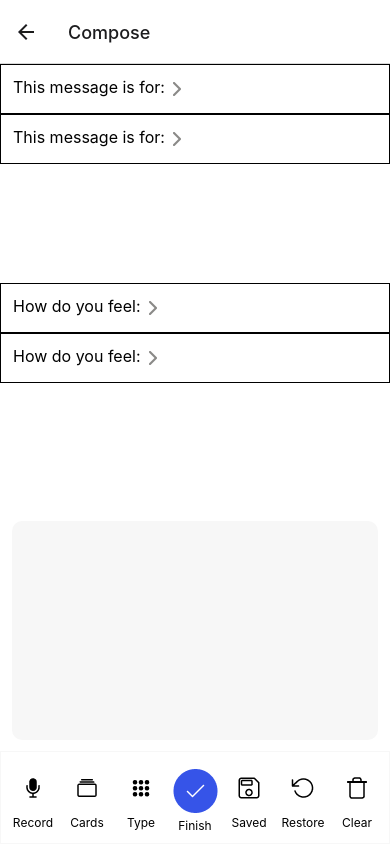
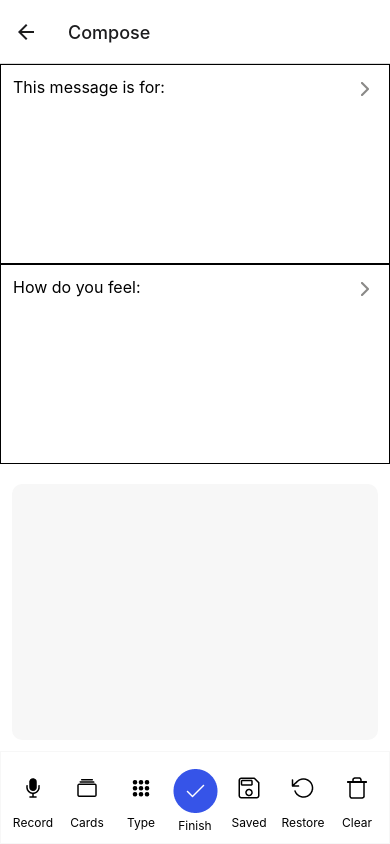
Before and after one commit to CS5520FeinbergSpring2024/team-project-group24, a React Native app: screen /ComposeNew in a window 390 px wide. Built offline with nearby package versions, Linux system fonts and the light colour scheme.

Commit message:
Made some progress with dropdown

```diff
--- a/components/DropDownSelection.tsx
+++ b/components/DropDownSelection.tsx
@@ -2,35 +2,66 @@ import {
   StyleSheet,
   Text,
   View,
+  ScrollView,
   Dimensions,
   Image,
   TouchableOpacity,
 } from 'react-native';
-import React from 'react';
+import React, {useState} from 'react';
 import Data from './Data';
 
 interface DropDownProp {
   header: string;
 }
 
-const DropDownSelection: React.FC<DropDownProp> = ({header}) => {
+const DropDownSelection: React.FC<DropDownProp> = () => {
+  const [currentIndex, setCurrentIndex] = useState<number | null>(null);
   return (
     <View style={styles.container}>
       {Data.map(
-        ({
-          color,
-          category,
-          locationOptions,
-          receiverOptions,
-          emotionOptions,
-        }) => {
+        (
+          {color, category, locationOptions, receiverOptions, emotionOptions},
+          index,
+        ) => {
           return (
             <TouchableOpacity
               key={category}
-              onPress={() => {}}
-              style={styles.mainContainer}>
-              <View>
-                <Text style={styles.headerText}>{header}</Text>
+              onPress={() => {
+                setCurrentIndex(index === currentIndex ? null : index);
+              }}
+              style={styles.mainContainer}
+              activeOpacity={0.9}>
+              <View style={styles.card}>
+                <Text style={styles.headerText}>{category}</Text>
+                {index === currentIndex && (
+                  <ScrollView showsVerticalScrollIndicator={true}>
+                    <View style={styles.optionsContainer}>
+                      <View style={styles.optionColumn}>
+                        {locationOptions &&
+                          locationOptions.map(locationOption => (
+                            <Text
+                              key={locationOption}
+                              style={styles.optionText}>
+                              {locationOption}
+                            </Text>
+                          ))}
+                      </View>
+                      <View style={styles.optionColumn}>
+                        {receiverOptions && (
+                          <View style={styles.optionColumn}>
+                            {receiverOptions.map(receiverOption => (
+                              <Text
+                                key={receiverOption}
+                                style={styles.optionText}>
+                                {receiverOption}
+                              </Text>
+                            ))}
+                          </View>
+                        )}
+                      </View>
+                    </View>
+                  </ScrollView>
+                )}
               </View>
               <Image
                 style={styles.image}
@@ -48,11 +79,19 @@ export default DropDownSelection;
 
 const styles = StyleSheet.create({
   container: {
-    flex: 1,
+    height: 400,
     backgroundColor: '#FFFFFF',
   },
-
+  cardContainer: {
+    flexGrow: 1,
+    alignItems: 'center',
+    justifyContent: 'center',
+  },
+  card: {
+    flexGrow: 1,
+  },
   mainContainer: {
+    flexGrow: 1,
     flexDirection: 'row',
     borderColor: '#000000',
     borderWidth: 1,
@@ -60,9 +99,25 @@ const styles = StyleSheet.create({
     padding: 12,
     backgroundColor: '#FFFFFF',
   },
+  optionsContainer: {
+    flexDirection: 'row',
+    flexWrap: 'wrap',
+    marginTop: 8,
+  },
+  optionColumn: {
+    flex: 1,
+    marginRight: 20,
+  },
   headerText: {
     color: '#000000',
     fontSize: 16,
+  },
+  optionText: {
+    color: '#000000',
+    fontSize: 14,
+    marginRight: 10,
+    marginBottom: 5,
+    textAlign: 'center',
   },
   image: {
     right: 0,
--- a/screens/ComposeNewScreen.tsx
+++ b/screens/ComposeNewScreen.tsx
@@ -11,8 +11,8 @@ export default class ComposeNewScreen extends Component {
   render() {
     return (
       <View style={styles.mainContainer}>
-        <DropDownSelection header={'This message is for:'} />
-        <DropDownSelection header={'How do you feel:'} />
+        <DropDownSelection />
+        {/* <DropDownSelection header={'How do you feel:'} /> */}
         <View style={styles.textBoxWrapper}>
           {/* I will ned to add multiline={true} then have the finish button exit out of keyboard*/}
           <TextInput
```
